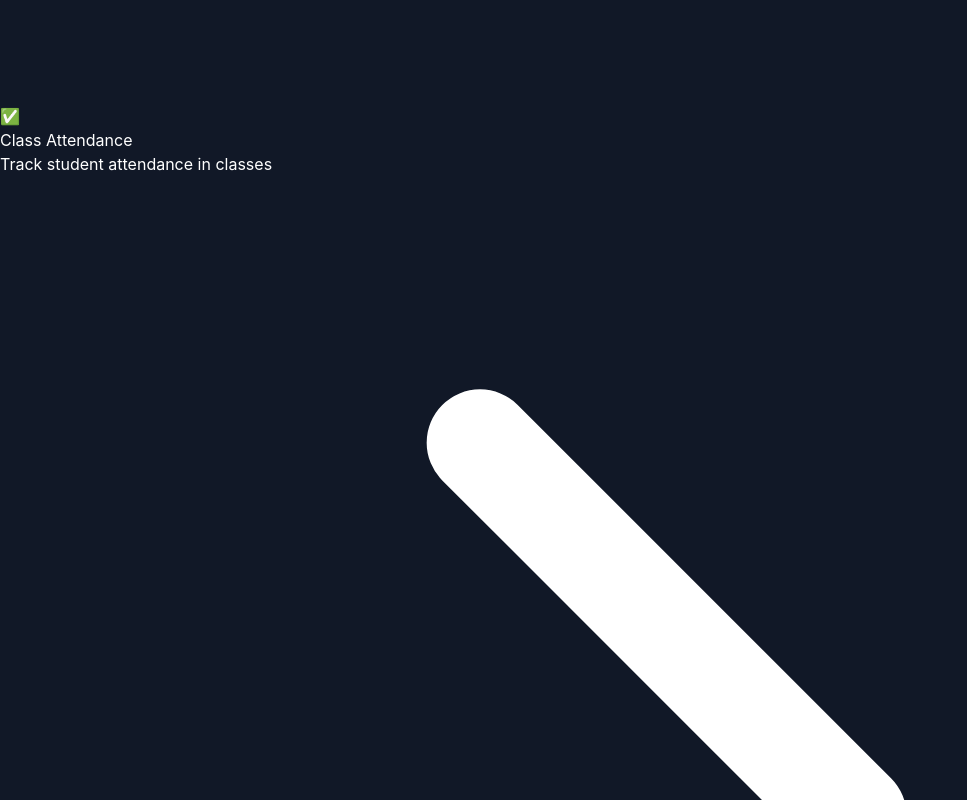
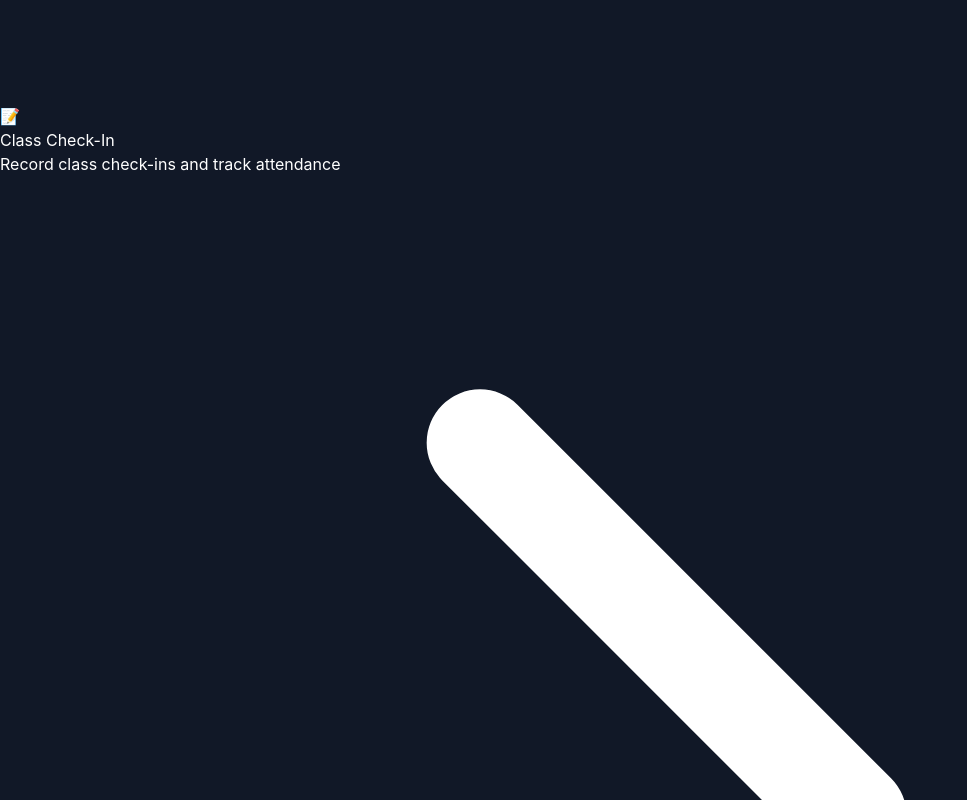
Before and after one commit to tonisvasconcelos/jiu-jitsu-academy-manager, a React (Vite) app: page /jiu-jitsu-academy-manager/classes in a window 1280 px wide. Shown: the part 3080-3880 px from the top of the page, without its empty margins (0-967 px from the left). Built offline with nearby package versions, Linux system fonts and the light colour scheme.

Commit message:
Add Class Check-In card back to Class Schedules main page

```diff
--- a/src/pages/ClassSchedules.tsx
+++ b/src/pages/ClassSchedules.tsx
@@ -8,6 +8,7 @@ const ClassSchedules: React.FC = () => {
   const subMenuItems = [
     { id: 'class-registration', title: 'Class Registration', path: '/classes/registration', icon: '📅', description: 'Register and manage class schedules' },
     { id: 'class-calendar', title: 'Class Calendar', path: '/classes/calendar', icon: '🗓️', description: 'View class schedules in calendar format' },
+    { id: 'class-checkin', title: 'Class Check-In', path: '/classes/check-in', icon: '📝', description: 'Record class check-ins and track attendance' },
     { id: 'class-attendance', title: 'Class Attendance', path: '/classes/attendance', icon: '✅', description: 'Track student attendance in classes' },
     { id: 'class-evaluation', title: 'Class Evaluation', path: '/classes/evaluation', icon: '📊', description: 'Evaluate class performance and feedback' },
   ]
```
